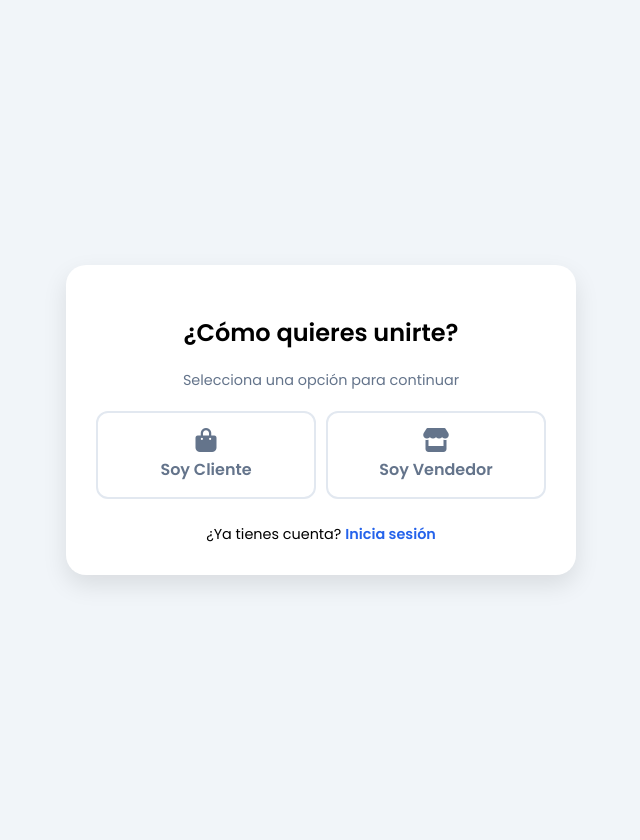
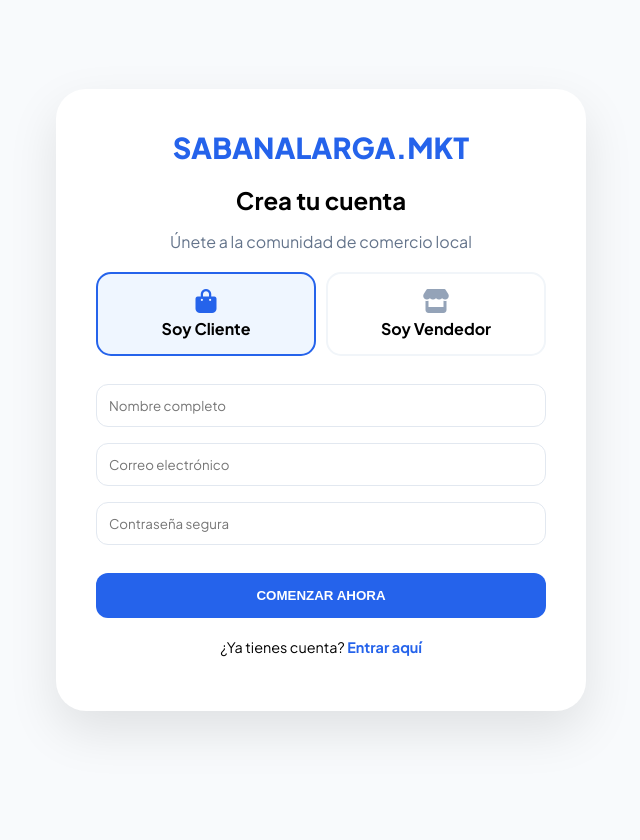
Before and after one commit to gleiderr99-boop/nuevo-proyecto, a Flask app: page /registro in a window 1280 px wide. Shown: the whole page, without its empty margins (319-959 px from the left). After the commit the page ends 731 px from the top, so only its background shows below. Run offline with Flask 3, Linux system fonts and the light colour scheme.

Commit message:
Update registro.html

```diff
--- a/templates/registro.html
+++ b/templates/registro.html
@@ -4,91 +4,73 @@
     <meta charset="UTF-8">
     <meta name="viewport" content="width=device-width, initial-scale=1.0">
     <title>Registro | Sabanalarga Market</title>
-    <link href="https://fonts.googleapis.com/css2?family=Poppins:wght@400;600&display=swap" rel="stylesheet">
+    <link href="https://fonts.googleapis.com/css2?family=Plus+Jakarta+Sans:wght@400;700;800&display=swap" rel="stylesheet">
     <link rel="stylesheet" href="https://cdnjs.cloudflare.com/ajax/libs/font-awesome/6.0.0/css/all.min.css">
     <style>
-        :root { --primary: #2563eb; --vendedor: #059669; }
-        body { font-family: 'Poppins', sans-serif; background: #f1f5f9; display: flex; justify-content: center; align-items: center; min-height: 100vh; margin: 0; padding: 20px; }
-        .card { background: white; padding: 30px; border-radius: 20px; box-shadow: 0 10px 25px rgba(0,0,0,0.1); width: 100%; max-width: 450px; text-align: center; }
+        :root { --primary: #2563eb; --accent: #f59e0b; --bg: #f8fafc; }
+        body { font-family: 'Plus Jakarta Sans', sans-serif; background: var(--bg); display: flex; justify-content: center; align-items: center; min-height: 100vh; margin: 0; }
 
-        .selector-tipo { display: flex; gap: 10px; margin-bottom: 25px; }
-        .tipo-btn { flex: 1; padding: 15px; border: 2px solid #e2e8f0; border-radius: 12px; cursor: pointer; transition: 0.3s; font-weight: 600; color: #64748b; }
-        .tipo-btn i { display: block; font-size: 1.5rem; margin-bottom: 5px; }
+        .reg-card { background: white; padding: 40px; border-radius: 30px; box-shadow: 0 20px 50px rgba(0,0,0,0.1); width: 100%; max-width: 450px; text-align: center; }
+        .logo-reg { font-weight: 800; color: var(--primary); font-size: 1.8rem; margin-bottom: 20px; display: block; text-decoration: none; }
 
-        /* Cuando se selecciona Cliente */
-        #tipo-cliente.active { border-color: var(--primary); color: var(--primary); background: #eff6ff; }
-        /* Cuando se selecciona Vendedor */
-        #tipo-vendedor.active { border-color: var(--vendedor); color: var(--vendedor); background: #ecfdf5; }
+        .type-selector { display: flex; gap: 10px; margin: 20px 0; }
+        .type-option { flex: 1; border: 2px solid #f1f5f9; padding: 15px; border-radius: 15px; cursor: pointer; transition: 0.3s; position: relative; }
+        .type-option input { position: absolute; opacity: 0; }
+        .type-option i { font-size: 1.5rem; display: block; margin-bottom: 5px; color: #94a3b8; }
 
-        .form-group { display: none; text-align: left; animation: fadeIn 0.5s; }
-        .form-group.active { display: block; }
+        /* Cuando se selecciona una opción */
+        .type-option:has(input:checked) { border-color: var(--primary); background: #eff6ff; }
+        .type-option:has(input:checked) i { color: var(--primary); }
 
-        input { width: 100%; padding: 12px; margin: 10px 0; border: 1px solid #e2e8f0; border-radius: 10px; box-sizing: border-box; font-family: inherit; }
-        button { width: 100%; background: var(--primary); color: white; border: none; padding: 15px; border-radius: 10px; font-weight: 600; cursor: pointer; margin-top: 10px; }
-
-        @keyframes fadeIn { from { opacity: 0; transform: translateY(10px); } to { opacity: 1; transform: translateY(0); } }
+        input { width: 100%; padding: 12px; margin: 8px 0; border-radius: 12px; border: 1px solid #e2e8f0; box-sizing: border-box; font-family: inherit; }
+        .btn-reg { background: var(--primary); color: white; border: none; padding: 15px; width: 100%; border-radius: 12px; font-weight: 800; cursor: pointer; margin-top: 20px; transition: 0.3s; }
+        .btn-reg:hover { transform: translateY(-3px); box-shadow: 0 10px 20px rgba(37, 99, 235, 0.2); }
     </style>
 </head>
 <body>
 
-<div class="card">
-    <h2>¿Cómo quieres unirte?</h2>
-    <p style="color: #64748b; font-size: 0.9rem; margin-bottom: 20px;">Selecciona una opción para continuar</p>
+<div class="reg-card">
+    <a href="/" class="logo-reg">SABANALARGA<span>.</span>MKT</a>
+    <h2 style="margin:0">Crea tu cuenta</h2>
+    <p style="color: #64748b;">Únete a la comunidad de comercio local</p>
 
-    <div class="selector-tipo">
-        <div class="tipo-btn" id="btn-c" onclick="seleccionar('cliente')">
-            <i class="fas fa-shopping-bag"></i> Soy Cliente
-        </div>
-        <div class="tipo-btn" id="btn-v" onclick="seleccionar('vendedor')">
-            <i class="fas fa-store"></i> Soy Vendedor
-        </div>
-    </div>
-
-    <form action="/registro" method="POST" id="registro-form" class="form-group">
-        <input type="hidden" name="tipo_usuario" id="tipo_usuario" value="cliente">
-
-        <input type="text" name="nombre" id="label_nombre" placeholder="Tu nombre completo" required>
-        <input type="email" name="correo" placeholder="Tu correo electrónico" required>
-
-        <div id="campos-vendedor" style="display: none;">
-            <input type="text" name="telefono" id="input_tel" placeholder="Número de WhatsApp">
+    <form method="POST">
+        <div class="type-selector">
+            <label class="type-option">
+                <input type="radio" name="tipo_usuario" value="cliente" checked onclick="toggleTel(false)">
+                <i class="fas fa-shopping-bag"></i>
+                <strong>Soy Cliente</strong>
+            </label>
+            <label class="type-option">
+                <input type="radio" name="tipo_usuario" value="vendedor" onclick="toggleTel(true)">
+                <i class="fas fa-store"></i>
+                <strong>Soy Vendedor</strong>
+            </label>
         </div>
 
-        <input type="password" name="pass" placeholder="Crea una contraseña" required>
+        <input type="text" name="nombre" placeholder="Nombre completo" required>
+        <input type="email" name="correo" placeholder="Correo electrónico" required>
+        <input type="password" name="pass" placeholder="Contraseña segura" required>
 
-        <button type="submit" id="btn-submit">Crear cuenta de Cliente</button>
+        <div id="div-tel" style="display: none;">
+            <input type="text" name="telefono" placeholder="Número de WhatsApp para ventas">
+        </div>
+
+        <button type="submit" class="btn-reg">COMENZAR AHORA</button>
     </form>
 
-    <div style="margin-top: 20px; font-size: 0.9rem;">
-        ¿Ya tienes cuenta? <a href="/login" style="color: var(--primary); text-decoration: none; font-weight: 600;">Inicia sesión</a>
-    </div>
+    <p style="margin-top: 20px; font-size: 0.9rem;">
+        ¿Ya tienes cuenta? <a href="/login" style="color: var(--primary); font-weight: 700; text-decoration: none;">Entrar aquí</a>
+    </p>
 </div>
 
 <script>
-    function seleccionar(tipo) {
-        // Reset botones
-        document.getElementById('btn-c').classList.remove('active');
-        document.getElementById('btn-v').classList.remove('active');
-
-        // Activar el formulario
-        document.getElementById('registro-form').classList.add('active');
-
-        if(tipo === 'cliente') {
-            document.getElementById('btn-c').classList.add('active');
-            document.getElementById('tipo_usuario').value = 'cliente';
-            document.getElementById('campos-vendedor').style.display = 'none';
-            document.getElementById('input_tel').required = false;
-            document.getElementById('label_nombre').placeholder = "Tu nombre completo";
-            document.getElementById('btn-submit').innerText = "Crear cuenta de Cliente";
-            document.getElementById('btn-submit').style.background = "#2563eb";
+    function toggleTel(show) {
+        document.getElementById('div-tel').style.display = show ? 'block' : 'none';
+        if(show) {
+            document.getElementsByName('telefono')[0].setAttribute('required', 'required');
         } else {
-            document.getElementById('btn-v').classList.add('active');
-            document.getElementById('tipo_usuario').value = 'vendedor';
-            document.getElementById('campos-vendedor').style.display = 'block';
-            document.getElementById('input_tel').required = true;
-            document.getElementById('label_nombre').placeholder = "Nombre de tu Negocio";
-            document.getElementById('btn-submit').innerText = "Registrar mi Negocio";
-            document.getElementById('btn-submit').style.background = "#059669";
+            document.getElementsByName('telefono')[0].removeAttribute('required');
         }
     }
 </script>
```
